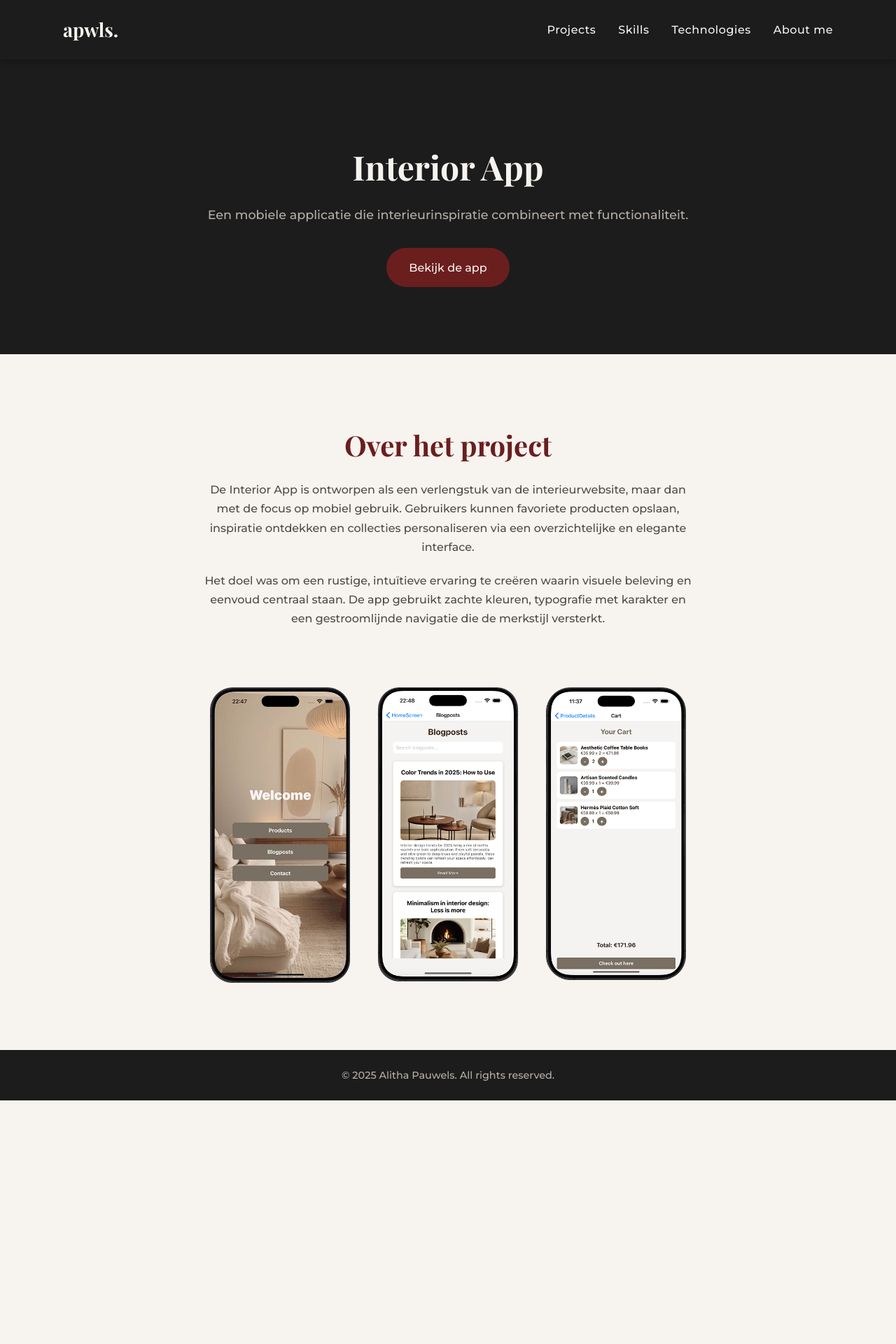
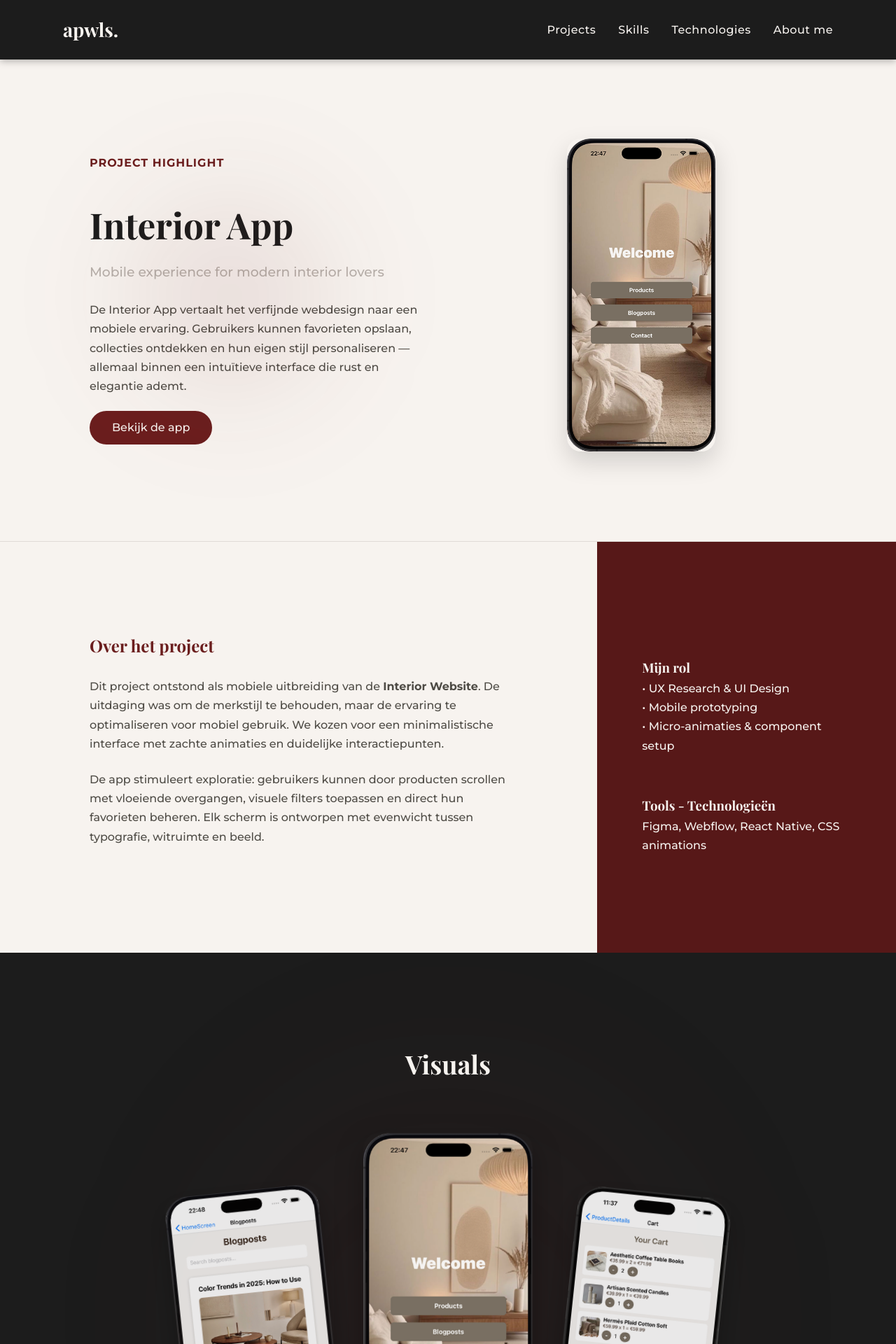
Before and after one commit to AlithaPwls/PF-AP, a PHP site: page /interiorapp.html in a window 1280 px wide. Shown: the top 1920 px of the page at 70% size. Before the commit the page ends 1572 px from the top, so only its background shows below. Run offline with PHP 8.4, Linux system fonts and the light colour scheme.

Commit message:
interior app matching design

```diff
--- a/css/interiorapp.css
+++ b/css/interiorapp.css
@@ -1,136 +1,314 @@
-html {
-    scroll-behavior: smooth;
-  }
-
-  /* ========== RESET ========== */
+/* ===== BASIS ===== */
 * {
   margin: 0;
   padding: 0;
   box-sizing: border-box;
 }
 
-  /* ========== BASIS ========== */
 body {
   font-family: "Montserrat", sans-serif;
+  background-color: #F7F3EF;
   color: #1C1C1C;
-    background-color: #F7F3EF;
+  overflow-x: hidden;
   line-height: 1.7;
 }
 
-  /* ========== HERO / INTRO ========== */
-  .project-hero {
-    text-align: center;
-    background-color: #1C1C1C;
-    color: #F7F3EF;
-    padding: 8rem 2rem 6rem 2rem;
+
+/* ===== HERO ===== */
+.intro {
+  display: flex;
+  align-items: center;
+  justify-content: space-between;
+  gap: 5rem;
+  padding: 8rem 10%;
   position: relative;
   overflow: hidden;
 }
 
-  .project-hero h1 {
-    font-family: "Playfair Display", serif;
-    font-size: 3rem;
-    margin-bottom: 0.8rem;
+.intro-text {
+  flex: 1;
 }
 
-  .project-hero .subtitle {
+.intro .subtitle {
+  color: #6B1E1E;
+  font-weight: 600;
+  text-transform: uppercase;
+  letter-spacing: 1px;
+}
+
+.intro h1 {
+  font-family: "Playfair Display", serif;
+  font-size: 3.2rem;
+  margin: 1rem 0 0.5rem;
+}
+
+.intro h3 {
+  font-weight: 500;
   color: #B6AFA9;
-    font-size: 1.1rem;
+  margin-bottom: 1.5rem;
+}
+
+.intro p {
+  max-width: 500px;
   margin-bottom: 2rem;
+  color: #4E4B45;
 }
 
 .btn {
-    display: inline-block;
   background-color: #6B1E1E;
   color: #F7F3EF;
   padding: 0.9rem 2rem;
   border-radius: 40px;
   text-decoration: none;
-    transition: background-color 0.3s ease;
-    font-weight: 500;
+  transition: all 0.3s ease;
 }
 
 .btn:hover {
-    background-color: #501717;
+  background-color: #571818;
+  transform: translateY(-3px);
 }
 
-  /* ========== PROJECT CONTENT ========== */
-  .project-content {
-    max-width: 1200px;
-    margin: 6rem auto;
-    padding: 0 2rem;
+.intro-image {
+  flex: 1;
+  display: flex;
+  justify-content: center;
+}
+
+.intro-image img {
+  width: 45%;
+  border-radius: 20px;
+  box-shadow: 0 15px 35px rgba(0, 0, 0, 0.15);
+  transition: transform 0.5s ease;
+}
+
+.intro-image img:hover {
+  transform: scale(1.05);
+}
+
+/* ===== ABOUT PROJECT ===== */
+.about-project {
+  display: flex;
+  justify-content: space-between;
+  align-items: stretch;
+  border-top: 1px solid #E0DBD7;
+}
+
+.about-text {
+  flex: 2;
+  padding: 8rem 10%;
+  background-color: #F7F3EF;
+}
+
+.about-text h2 {
+  font-family: "Playfair Display", serif;
+  color: #6B1E1E;
+  margin-bottom: 1.5rem;
+}
+
+.about-text p {
+  color: #4E4B45;
+  margin-bottom: 1.5rem;
+}
+
+.about-side {
+  flex: 1;
+  background-color: #571818;
+  color: #F7F3EF;
+  padding: 8rem 5%;
   display: flex;
   flex-direction: column;
-    align-items: center;
-    gap: 4rem;
+  justify-content: center;
 }
 
-  .project-content .text {
-    max-width: 700px;
-    text-align: center;
+.about-side h3 {
+  font-family: "Playfair Display", serif;
+  color: #F7F3EF;
+  margin-top: 1.5rem;
 }
 
-  .project-content h2 {
-    font-family: "Playfair Display", serif;
-    font-size: 2.5rem;
-    color: #6B1E1E;
-    margin-bottom: 1rem;
+.about-side ul {
+  list-style: none;
+  margin-bottom: 2rem;
 }
 
-  .project-content p {
-    color: #4E4B45;
-    margin-bottom: 1.3rem;
-    font-size: 1rem;
+.about-side li::before {
+  content: "• ";
+  color: #F7F3EF;
 }
 
-  /* ========== MOCKUPS ========== */
-  #mockups {
+/* ===== VISUALS ===== */
+.visuals {
+  background-color: #1C1C1C;
+  color: #F7F3EF;
+  text-align: center;
+  padding: 8rem 5% 8rem;
+  position: relative;
+  overflow: hidden;
+}
+
+.visuals::before {
+  content: "";
+  position: absolute;
+  top: 50%;
+  left: 50%;
+  width: 900px;
+  height: 900px;
+  background: radial-gradient(circle, rgba(107,30,30,0.15) 0%, transparent 70%);
+  transform: translate(-50%, -50%);
+  filter: blur(100px);
+  z-index: 0;
+}
+
+.visuals h2 {
+  font-family: "Playfair Display", serif;
+  font-size: 2.3rem;
+  margin-bottom: 5rem;
+  position: relative;
+  z-index: 2;
+}
+
+/* ===== MOCKUP GRID ===== */
+.visual-grid {
+  position: relative;
   display: flex;
   justify-content: center;
-    flex-wrap: wrap;
-    gap: 2.5rem;
-
+  align-items: flex-end;
+  gap: 3rem;
+  perspective: 1200px;
+  z-index: 2;
 }
 
-  .mockup-card {
-    overflow: hidden;
-    max-width: 200px;
+/* Basisstijl */
+.mockup {
+  border-radius: 20px;
+  box-shadow: 0 15px 40px rgba(0, 0, 0, 0.3);
+  transition: transform 0.6s cubic-bezier(0.19, 1, 0.22, 1), box-shadow 0.5s ease;
+  will-change: transform;
 }
 
-  .mockup-card img {
-    width: 100%;
-    height: auto;
-    display: block;
+/* Hoofdmockup (centraal) */
+.mockup.main {
+  width: 230px;
+  z-index: 3;
+  transform: translateY(0) scale(1.05);
 }
 
-
-
-  /* ========== FADE-UP ANIMATIE ========== */
-  .fade-up {
-    opacity: 0;
-    transform: translateY(6px);
+/* Linker mockup */
+.mockup.side-left {
+  width: 220px;
+  transform: translateY(10%) rotate(-6deg);
+  opacity: 0.9;
+  z-index: 2;
 }
 
-  .fade-up.visible {
-    animation: fadeUp 0.8s ease forwards;
+/* Rechter mockup */
+.mockup.side-right {
+  width: 220px;
+  transform: translateY(10%) rotate(6deg);
+  opacity: 0.9;
+  z-index: 2;
 }
 
-  @keyframes fadeUp {
-    from {
-      opacity: 0;
-      transform: translateY(6px);
-    }
-    to {
+/* Hover effect – breng de mockup naar voren */
+.mockup:hover {
+  transform: scale(1.2) translateY(-5%);
+  box-shadow: 0 30px 70px rgba(0, 0, 0, 0.5);
+  z-index: 5;
   opacity: 1;
-      transform: translateY(0);
-    }
 }
 
-  /* ========== FOOTER ========== */
+/* Button */
+.visuals .btn {
+  display: inline-block;
+  margin-top: 6rem; /* 👈 eerder was dit 8em, nu consistente rem */
+  padding: 1rem 2.4rem;
+  border-radius: 40px;
+  background-color: #6B1E1E;
+  color: #F7F3EF;
+  font-weight: 500;
+  text-decoration: none;
+  transition: all 0.3s ease;
+  position: relative;
+  z-index: 2;
+}
+
+.visuals .btn:hover {
+  background-color: #571818;
+  transform: scale(1.05);
+}
+
+/* ===== REFLECTIE ===== */
+.reflection {
+  background-color: #F7F3EF;
+  color: #1C1C1C;
+  padding: 8rem 12%;
+  text-align: center;
+  position: relative;
+  overflow: hidden;
+}
+
+.reflection::before {
+  content: "";
+  position: absolute;
+  top: 50%;
+  left: 50%;
+  width: 900px;
+  height: 900px;
+  background: radial-gradient(circle, rgba(107,30,30,0.12) 0%, transparent 70%);
+  transform: translate(-50%, -50%);
+  filter: blur(100px);
+  z-index: 0;
+}
+
+.reflection-inner {
+  max-width: 850px;
+  margin: 0 auto;
+  position: relative;
+  z-index: 1;
+  animation: fadeUp 1.2s ease forwards;
+}
+
+.reflection h2 {
+  font-family: "Playfair Display", serif;
+  color: #6B1E1E;
+  margin-bottom: 2rem;
+  font-size: 2.2rem;
+  letter-spacing: 0.5px;
+}
+
+.reflection p {
+  color: #4E4B45;
+  line-height: 1.9;
+  font-size: 1.05rem;
+  margin-bottom: 1.5rem;
+  text-align: left;
+}
+
+/* ===== FOOTER ===== */
 .footer {
   background-color: #1C1C1C;
   color: #B6AFA9;
   text-align: center;
-    padding: 1.5rem;
+  padding: 2rem;
   font-size: 0.9rem;
 }
+
+/* ===== RESPONSIVE ===== */
+@media (max-width: 900px) {
+  .visual-grid {
+    flex-direction: column;
+    align-items: center;
+    gap: 2rem;
+  }
+
+  .mockup.main,
+  .mockup.side-left,
+  .mockup.side-right {
+    transform: none;
+    width: 75%;
+  }
+
+  .visuals .btn {
+    margin-top: 3rem;
+  }
+}
--- a/css/interiorwebsite.css
+++ b/css/interiorwebsite.css
@@ -218,7 +218,7 @@ body {
 
 /* Hover: inzoomen met depth */
 .visual-grid img:hover {
-  transform: scale(1.9) translateY(-2%);
+  transform: scale(1.7) translateY(-2%);
   box-shadow: 0 25px 70px rgba(0, 0, 0, 0.5);
   z-index: 3;
 }
--- a/interiorapp.html
+++ b/interiorapp.html
@@ -5,27 +5,11 @@
   <meta name="viewport" content="width=device-width, initial-scale=1.0" />
   <title>Interior App – Project | Alitha Pauwels</title>
 
-  <link rel="preconnect" href="https://fonts.googleapis.com" />
-  <link rel="preconnect" href="https://fonts.gstatic.com" crossorigin />
   <link href="https://fonts.googleapis.com/css2?family=Montserrat:wght@300;500;700&family=Playfair+Display:wght@400;700&display=swap" rel="stylesheet" />
+  <link rel="stylesheet" href="css/navbar.css" />
+  <link rel="stylesheet" href="css/interiorapp.css" />
+</head>
 
-  <link rel="stylesheet" href="css/navbar.css">
-  <link rel="stylesheet" href="css/interiorapp.css" />
-
-<!-- Hotjar Tracking Code for https://www.alithapauwels.be -->
-<script>
-    (function(h,o,t,j,a,r){
-        h.hj=h.hj||function(){(h.hj.q=h.hj.q||[]).push(arguments)};
-        h._hjSettings={hjid:6535040,hjsv:6};
-        a=o.getElementsByTagName('head')[0];
-        r=o.createElement('script');r.async=1;
-        r.src=t+h._hjSettings.hjid+j+h._hjSettings.hjsv;
-        a.appendChild(r);
-    })(window,document,'https://static.hotjar.com/c/hotjar-','.js?sv=');
-</script>
-
-
-</head>
 <body>
 
   <!-- HEADER -->
@@ -48,44 +32,86 @@
     </nav>
   </header>
 
+
   <!-- HERO / INTRO -->
-  <section class="project-hero">
-    <h1>Interior App</h1>
-    <p class="subtitle">Een mobiele applicatie die interieurinspiratie combineert met functionaliteit.</p>
-    <a href="#mockups" target="_blank" class="btn">Bekijk de app</a>
+  <section class="intro">
+    <div class="intro-text">
+      <p class="subtitle">Project Highlight</p>
+      <h1>Interior App</h1>
+      <h3>Mobile experience for modern interior lovers</h3>
+      <p>
+        De Interior App vertaalt het verfijnde webdesign naar een mobiele ervaring.
+        Gebruikers kunnen favorieten opslaan, collecties ontdekken en hun eigen stijl personaliseren — allemaal binnen een intuïtieve interface die rust en elegantie ademt.
+      </p>
+      <a href="#visuals" class="btn">Bekijk de app</a>
+    </div>
+
+    <div class="intro-image">
+      <img src="images/mobile-app-mockup-1.png" alt="Interior App preview" />
+    </div>
   </section>
 
-  <!-- PROJECT DETAILS -->
-  <section class="project-content">
-    <div class="text">
+  <!-- ABOUT PROJECT -->
+  <section class="about-project">
+    <div class="about-text">
       <h2>Over het project</h2>
       <p>
-        De Interior App is ontworpen als een verlengstuk van de interieurwebsite, maar dan met de focus op mobiel gebruik.
-        Gebruikers kunnen favoriete producten opslaan, inspiratie ontdekken en collecties personaliseren via een overzichtelijke en elegante interface.
+        Dit project ontstond als mobiele uitbreiding van de <strong>Interior Website</strong>.
+        De uitdaging was om de merkstijl te behouden, maar de ervaring te optimaliseren voor mobiel gebruik.
+        We kozen voor een minimalistische interface met zachte animaties en duidelijke interactiepunten.
       </p>
       <p>
-        Het doel was om een rustige, intuïtieve ervaring te creëren waarin visuele beleving en eenvoud centraal staan.
-        De app gebruikt zachte kleuren, typografie met karakter en een gestroomlijnde navigatie die de merkstijl versterkt.
+        De app stimuleert exploratie: gebruikers kunnen door producten scrollen met vloeiende overgangen, visuele filters toepassen
+        en direct hun favorieten beheren. Elk scherm is ontworpen met evenwicht tussen typografie, witruimte en beeld.
       </p>
     </div>
 
-    <div id="mockups">
-      <div class="mockup-card">
-        <img src="images/mobile-app-mockup-1.png" alt="Mockup van de homepagina van de Interior App" />
-      </div>
-      <div class="mockup-card">
-        <img src="images/mobile-app-mockup-2.png" alt="Mockup van favorietenpagina van de Interior App" />
-      </div>
-      <div class="mockup-card">
-        <img src="images/mobile-app-mockup-3.png" alt="Mockup van productdetailpagina van de Interior App" />
-      </div>
+    <div class="about-side">
+      <h3>Mijn rol</h3>
+      <ul>
+        <li>UX Research & UI Design</li>
+        <li>Mobile prototyping</li>
+        <li>Micro-animaties & component setup</li>
+      </ul>
+
+      <h3>Tools - Technologieën</h3>
+      <p>Figma, Webflow, React Native, CSS animations</p>
+    </div>
+  </section>
+
+  <!-- VISUALS -->
+  <section class="visuals" id="visuals">
+    <h2>Visuals</h2>
+    <div class="visual-grid">
+      <img class="mockup side-left" src="images/mobile-app-mockup-2.png" alt="App overzicht">
+      <img class="mockup main" src="images/mobile-app-mockup-1.png" alt="App detailpagina">
+      <img class="mockup side-right" src="images/mobile-app-mockup-3.png" alt="App favorietenpagina">
+    </div>
+    <a href="interiorwebsite.html" target="_blank" class="btn">Bekijk de bijhorende website</a>
+  </section>
+
+
+  <!-- REFLECTIE -->
+  <section class="reflection">
+    <div class="reflection-inner">
+      <h2>Reflectie</h2>
+      <p>
+        Deze app leerde me ontwerpen met de beperking van een kleiner scherm, maar met evenveel aandacht voor merkgevoel.
+        Door te werken met micro-animaties en balans tussen beeld en tekst, begreep ik beter hoe subtiele bewegingen de
+        <em>perceived quality</em> van een merk kunnen versterken.
+      </p>
+      <p>
+        Ik ontdekte ook hoe belangrijk het is om een visuele identiteit consistent te vertalen over verschillende platformen.
+        De *Interior App* voelt vertrouwd, maar biedt tegelijk een nieuwe, tastbare ervaring.
+      </p>
     </div>
   </section>
 
   <!-- FOOTER -->
   <footer class="footer">
-    <p>© 2025 Alitha Pauwels. All rights reserved.</p>
+    <p>© 2025 Alitha Pauwels</p>
   </footer>
 
+  <script src="scripts/project-effects.js"></script>
 </body>
 </html>
```
Lines whose indentation alone changed are shown as unchanged.
